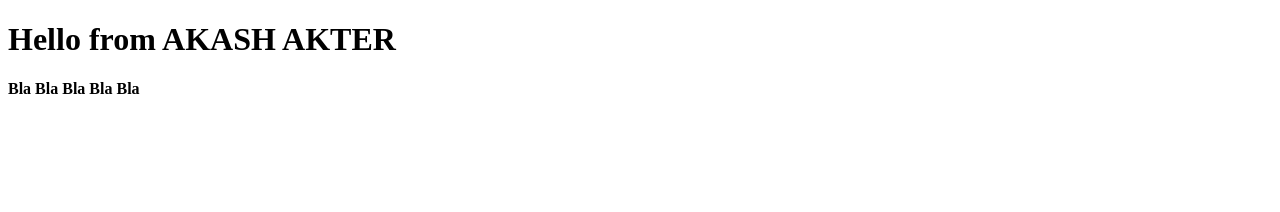
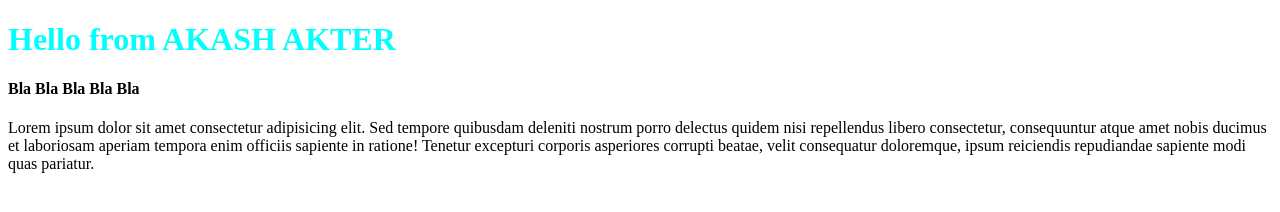
Before and after one commit to AkashAkter/first-repo, a plain HTML site: page index.html in a window 1280 px wide. Drawn offline with Linux system fonts and the light colour scheme.

Commit message:
style adding

```diff
--- a/index.html
+++ b/index.html
@@ -5,9 +5,11 @@
     <meta http-equiv="X-UA-Compatible" content="IE=edge">
     <meta name="viewport" content="width=device-width, initial-scale=1.0">
     <title>First GitHub Repo</title>
+    <link rel="stylesheet" href="style.css">
 </head>
 <body>
     <h1>Hello from AKASH AKTER</h1>
     <h4>Bla Bla Bla Bla Bla </h4>
+    <p>Lorem ipsum dolor sit amet consectetur adipisicing elit. Sed tempore quibusdam deleniti nostrum porro delectus quidem nisi repellendus libero consectetur, consequuntur atque amet nobis ducimus et laboriosam aperiam tempora enim officiis sapiente in ratione! Tenetur excepturi corporis asperiores corrupti beatae, velit consequatur doloremque, ipsum reiciendis repudiandae sapiente modi quas pariatur.</p>
 </body>
 </html>
--- /dev/null
+++ b/style.css
@@ -0,0 +1,3 @@
+h1{
+    color: aqua;
+}
```
